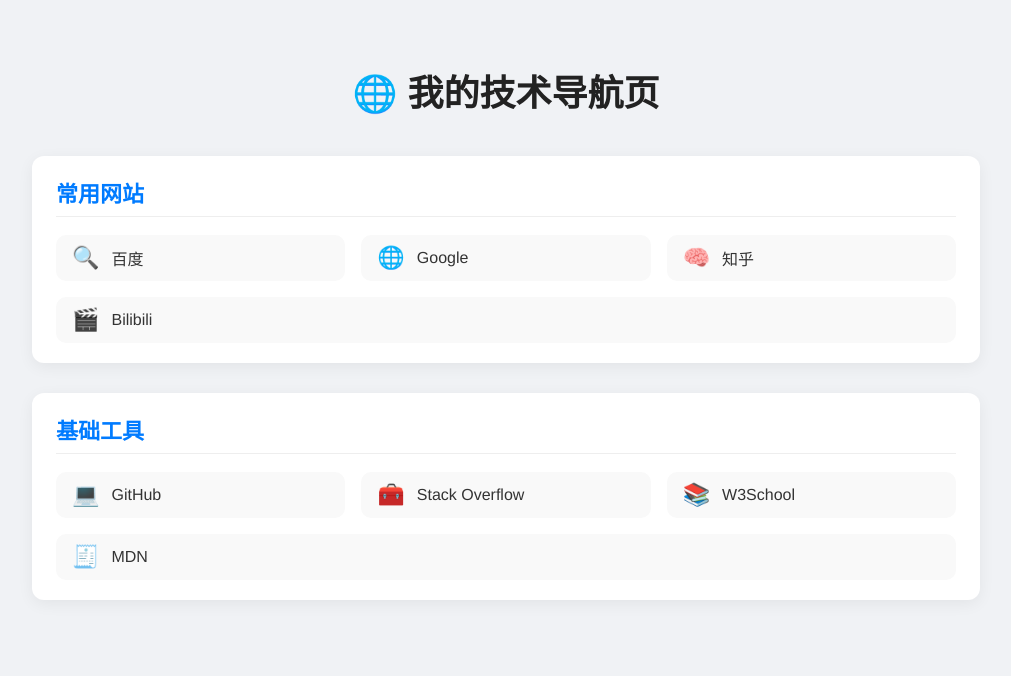
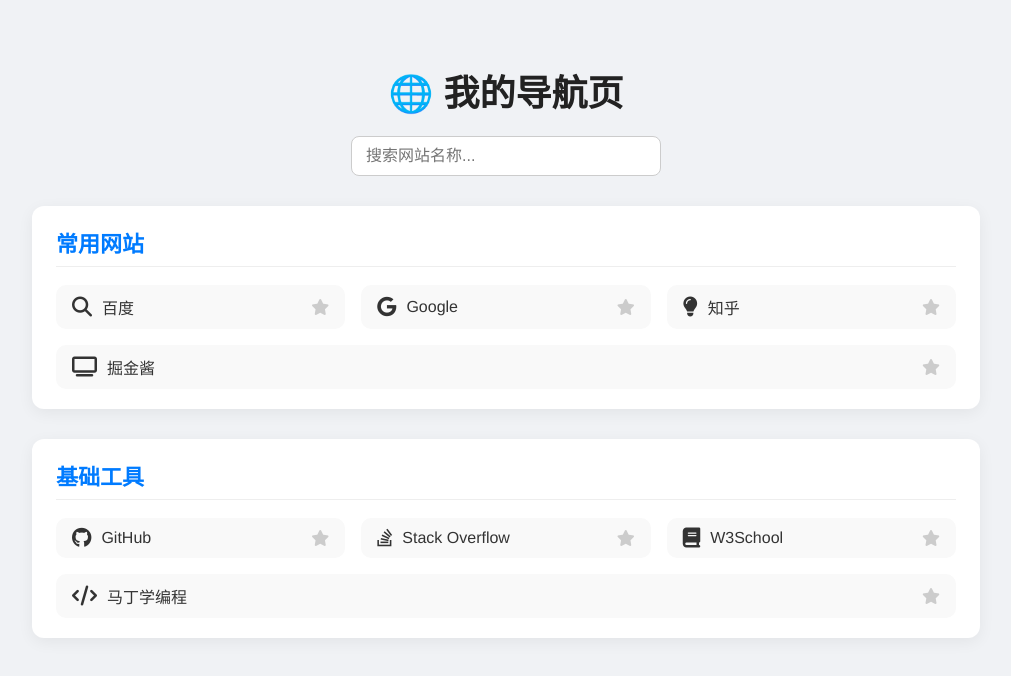
Before and after one commit to chenweiwei123/chenweiwei123.github.io, a plain HTML site: page docs/index.html in a window 1280 px wide. Shown: the whole page, without its empty margins (134-1145 px from the left). Drawn offline with Linux system fonts and the light colour scheme.

Commit message:
init push

```diff
--- a/docs/index.html
+++ b/docs/index.html
@@ -4,6 +4,10 @@
   <meta charset="UTF-8">
   <title>分组导航页</title>
   <meta name="viewport" content="width=device-width, initial-scale=1.0">
+
+  <!-- Font Awesome 图标库 -->
+  <link rel="stylesheet" href="https://cdnjs.cloudflare.com/ajax/libs/font-awesome/6.5.0/css/all.min.css" />
+
   <style>
     body {
       margin: 0;
@@ -16,11 +20,25 @@
       text-align: center;
       font-size: 36px;
       color: #222;
-      margin-bottom: 40px;
+      margin-bottom: 20px;
+    }
+
+    .search-box {
+      text-align: center;
+      margin-bottom: 30px;
+    }
+
+    .search-box input {
+      padding: 10px 14px;
+      font-size: 16px;
+      width: 280px;
+      border: 1px solid #ccc;
+      border-radius: 8px;
+      outline: none;
     }
 
     .group-card {
-      background: #ffffff;
+      background: #fff;
       border-radius: 12px;
       box-shadow: 0 4px 16px rgba(0, 0, 0, 0.06);
       margin: 0 auto 30px auto;
@@ -46,14 +64,16 @@
     .nav-item {
       display: flex;
       align-items: center;
+      justify-content: space-between;
       background: #f9f9f9;
       border-radius: 10px;
       padding: 10px 16px;
       text-decoration: none;
       color: #333;
       font-size: 16px;
+      flex: 1 1 200px;
       transition: background 0.3s ease, transform 0.3s ease;
-      flex: 1 1 200px;
+      position: relative;
     }
 
     .nav-item:hover {
@@ -61,9 +81,14 @@
       transform: translateY(-2px);
     }
 
+    .nav-left {
+      display: flex;
+      align-items: center;
+    }
+
     .nav-icon {
-      font-size: 22px;
-      margin-right: 12px;
+      font-size: 20px;
+      margin-right: 10px;
       transition: transform 0.3s ease;
     }
 
@@ -71,47 +96,78 @@
       transform: scale(1.2) rotate(8deg);
     }
 
-    @media (max-width: 600px) {
-      h1 {
-        font-size: 28px;
+    .fav-icon {
+      color: #ccc;
+      cursor: pointer;
+      font-size: 16px;
+      transition: color 0.3s;
     }
 
-      .nav-item {
-        flex: 1 1 100%;
+    .fav-icon.active {
+      color: gold;
     }
+
+    .hidden {
+      display: none !important;
     }
   </style>
 </head>
 <body>
-  <h1>🌐 我的技术导航页</h1>
+<h1>🌐 我的导航页</h1>
+
+<div class="search-box">
+  <input type="text" id="searchInput" placeholder="搜索网站名称...">
+</div>
+
 <div id="navRoot"></div>
 
 <script>
-    // 分组配置
-    const groupedNavLinks = {
+  // 模拟从 nav.json 读取的结构
+  const navData = {
     "常用网站": [
-        { name: "百度", url: "https://www.baidu.com", icon: "🔍" },
-        { name: "Google", url: "https://www.google.com", icon: "🌐" },
-        { name: "知乎", url: "https://www.zhihu.com", icon: "🧠" },
-        { name: "Bilibili", url: "https://www.bilibili.com", icon: "🎬" }
+      { name: "百度", url: "https://www.baidu.com", icon: "fa-solid fa-magnifying-glass" },
+      { name: "Google", url: "https://www.google.com", icon: "fa-brands fa-google" },
+      { name: "知乎", url: "https://www.zhihu.com", icon: "fa-solid fa-lightbulb" },
+      { name: "掘金酱", url: "https://e.juejin.cn/#/", icon: "fa-solid fa-tv" }
     ],
     "基础工具": [
-        { name: "GitHub", url: "https://github.com", icon: "💻" },
-        { name: "Stack Overflow", url: "https://stackoverflow.com", icon: "🧰" },
-        { name: "W3School", url: "https://www.w3school.com.cn", icon: "📚" },
-        { name: "MDN", url: "https://developer.mozilla.org/zh-CN/", icon: "🧾" }
+      { name: "GitHub", url: "https://github.com", icon: "fa-brands fa-github" },
+      { name: "Stack Overflow", url: "https://stackoverflow.com", icon: "fa-brands fa-stack-overflow" },
+      { name: "W3School", url: "https://www.w3school.com.cn", icon: "fa-solid fa-book" },
+      { name: "马丁学编程", url: "https://nageoffer.com/", icon: "fa-solid fa-code" }
     ]
   };
 
   const navRoot = document.getElementById("navRoot");
+  const searchInput = document.getElementById("searchInput");
+  const allNavItems = [];
 
-    for (const [groupName, links] of Object.entries(groupedNavLinks)) {
+  // 从 localStorage 获取收藏夹
+  const favoriteUrls = new Set(JSON.parse(localStorage.getItem("favorites") || "[]"));
+
+  // 添加收藏夹分组
+  function renderFavorites() {
+    const favorites = [];
+    for (const [group, items] of Object.entries(navData)) {
+      for (const item of items) {
+        if (favoriteUrls.has(item.url)) {
+          favorites.push(item);
+        }
+      }
+    }
+    if (favorites.length > 0) {
+      renderGroup("⭐ 收藏夹", favorites, true);
+    }
+  }
+
+  // 渲染单个分组
+  function renderGroup(title, links, isFavorites = false) {
     const groupCard = document.createElement("div");
     groupCard.className = "group-card";
 
-      const title = document.createElement("div");
-      title.className = "group-title";
-      title.textContent = groupName;
+    const titleEl = document.createElement("div");
+    titleEl.className = "group-title";
+    titleEl.textContent = title;
 
     const navList = document.createElement("div");
     navList.className = "nav-list";
@@ -121,17 +177,66 @@
       a.className = "nav-item";
       a.href = link.url;
       a.target = "_blank";
-        a.innerHTML = `
-          <div class="nav-icon">${link.icon}</div>
-          <div>${link.name}</div>
+
+      const left = document.createElement("div");
+      left.className = "nav-left";
+      left.innerHTML = `
+          <i class="nav-icon ${link.icon}"></i>
+          <div class="nav-name">${link.name}</div>
         `;
-        navList.appendChild(a);
+
+      const fav = document.createElement("i");
+      fav.className = "fa-star fav-icon fas";
+      if (favoriteUrls.has(link.url)) {
+        fav.classList.add("active");
+      }
+
+      fav.addEventListener("click", e => {
+        e.preventDefault();
+        e.stopPropagation();
+        if (favoriteUrls.has(link.url)) {
+          favoriteUrls.delete(link.url);
+          fav.classList.remove("active");
+        } else {
+          favoriteUrls.add(link.url);
+          fav.classList.add("active");
+        }
+        localStorage.setItem("favorites", JSON.stringify([...favoriteUrls]));
+        // 重新渲染收藏夹
+        renderAll();
       });
 
-      groupCard.appendChild(title);
+      a.appendChild(left);
+      a.appendChild(fav);
+      navList.appendChild(a);
+      if (!isFavorites) {
+        allNavItems.push({ element: a, name: link.name.toLowerCase() });
+      }
+    });
+
+    groupCard.appendChild(titleEl);
     groupCard.appendChild(navList);
     navRoot.appendChild(groupCard);
   }
+
+  // 渲染所有分组（含收藏夹）
+  function renderAll() {
+    navRoot.innerHTML = "";
+    renderFavorites();
+    for (const [group, links] of Object.entries(navData)) {
+      renderGroup(group, links);
+    }
+  }
+
+  renderAll();
+
+  // 搜索过滤
+  searchInput.addEventListener("input", function () {
+    const keyword = this.value.trim().toLowerCase();
+    allNavItems.forEach(({ element, name }) => {
+      element.classList.toggle("hidden", !name.includes(keyword));
+    });
+  });
 </script>
 </body>
 </html>
```
Lines whose indentation alone changed are shown as unchanged.
